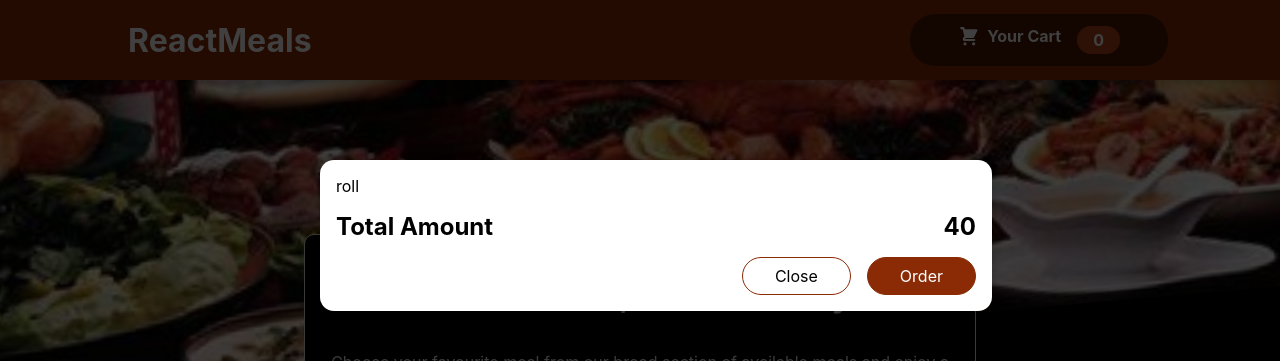
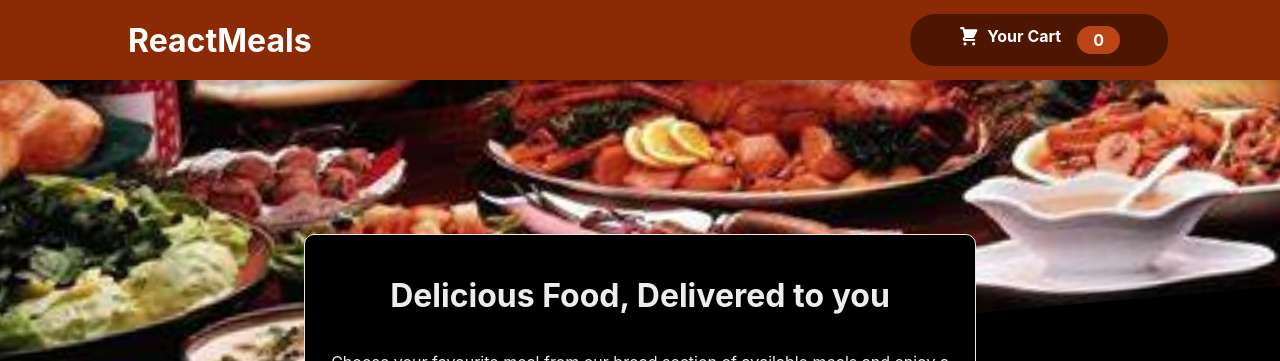
Before and after one commit to mlohithraj/restaurant-app, a React (Create React App) app: page / in a window 1280 px wide. Shown: the top 361 px of the page. Built offline with nearby package versions, Linux system fonts and the light colour scheme.

Commit message:
Adding cart open and close state

```diff
--- a/src/App.js
+++ b/src/App.js
@@ -1,15 +1,26 @@
 
-import { Fragment } from 'react';
+import { Fragment, useState } from 'react';
 import './App.css';
 import Header from './components/Layout/Header';
 import Meals from './components/Meals/Meals';
 import Cart from './components/Cart/Cart';
 
 function App() {
+
+  const [cartIsShown, setCartIsShown] = useState(false)
+
+  const showCartHandler = () => {
+    setCartIsShown(true);
+  }
+
+  const hideCartHandler =() => {
+    setCartIsShown(false)
+  }
+
   return (
     <Fragment className="App">
-          <Cart/>
-        <Header/>
+          {cartIsShown && <Cart onClose={hideCartHandler}/>}
+        <Header onShowCart={showCartHandler} />
         <Meals/>
     </Fragment>
   );
--- a/src/components/Cart/Cart.js
+++ b/src/components/Cart/Cart.js
@@ -16,14 +16,14 @@
     </ul>
 
   return (
-    <Modal>
+    <Modal onClose={props.onClose}>
         {cartItems}
         <div className={classes.total}>
             <span>Total Amount</span>
             <span>40</span>
         </div>
         <div className={classes.actions}>
-            <button className={classes['button-alt']}>Close</button>
+            <button className={classes['button-alt']} onClick={props.onClose}>Close</button>
             <button className={classes.button}>Order</button>
         </div>
     </Modal>
--- a/src/components/Layout/Header.js
+++ b/src/components/Layout/Header.js
@@ -3,12 +3,12 @@
 import classes from './Header.module.css'
 import HeaderCartButton from './HeaderCartButton'
 
-const Header = () => {
+const Header = (props) => {
   return (
     <Fragment>
       <header className={classes.header}>
         <h1>ReactMeals</h1>
-        <HeaderCartButton />
+        <HeaderCartButton onClick={props.onShowCart}/>
       </header>
       <div className={classes['main-image']}>
         <img src={mealsImage} alt='A table full of delicious food!' />
--- a/src/components/Layout/HeaderCartButton.js
+++ b/src/components/Layout/HeaderCartButton.js
@@ -5,7 +5,7 @@
 const HeaderCartButton = (props) => {
 
   return (
-    <button className={classes.button}>
+    <button className={classes.button} onClick={props.onClick}>
       <span className={classes.icon}>
         <CartIcon />
       </span>
--- a/src/components/UI/Modal.js
+++ b/src/components/UI/Modal.js
@@ -4,7 +4,7 @@
 
 const Backdrop = (props) => {
     return (
-        <div className={classes.backdrop}></div>
+        <div className={classes.backdrop} onClick={props.onClose}></div>
     )
 }
 
@@ -21,7 +21,7 @@
 const Modal = (props) => {
   return (
     <Fragment>
-        {ReactDOM.createPortal(<Backdrop/>, portalElement)}
+        {ReactDOM.createPortal(<Backdrop onClose={props.onClose}/>, portalElement)}
         {ReactDOM.createPortal(<ModalOverlay>{props.children}</ModalOverlay>, portalElement)}
     </Fragment>
   )
```
